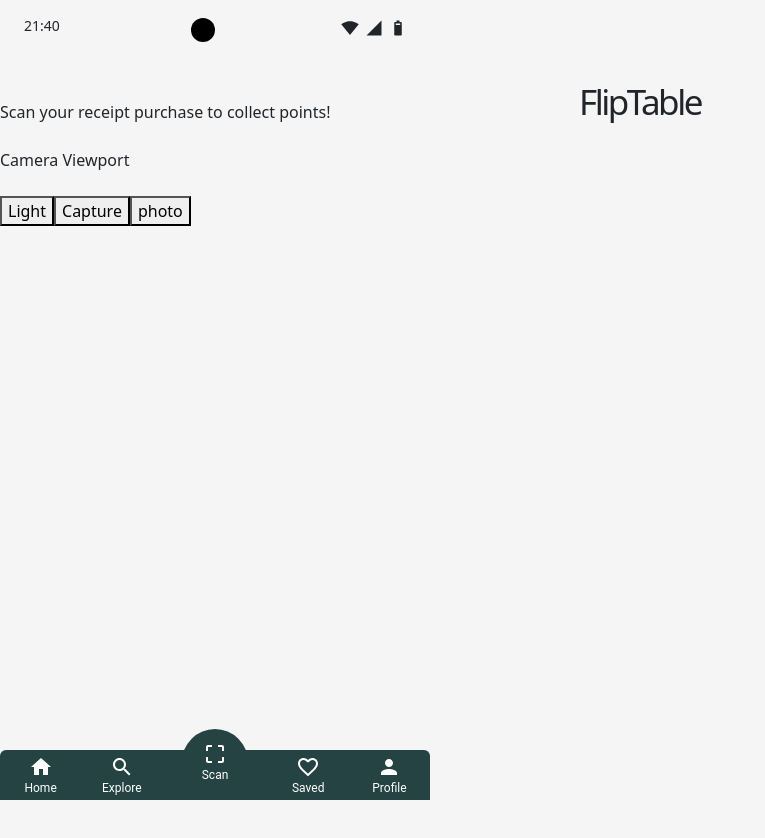
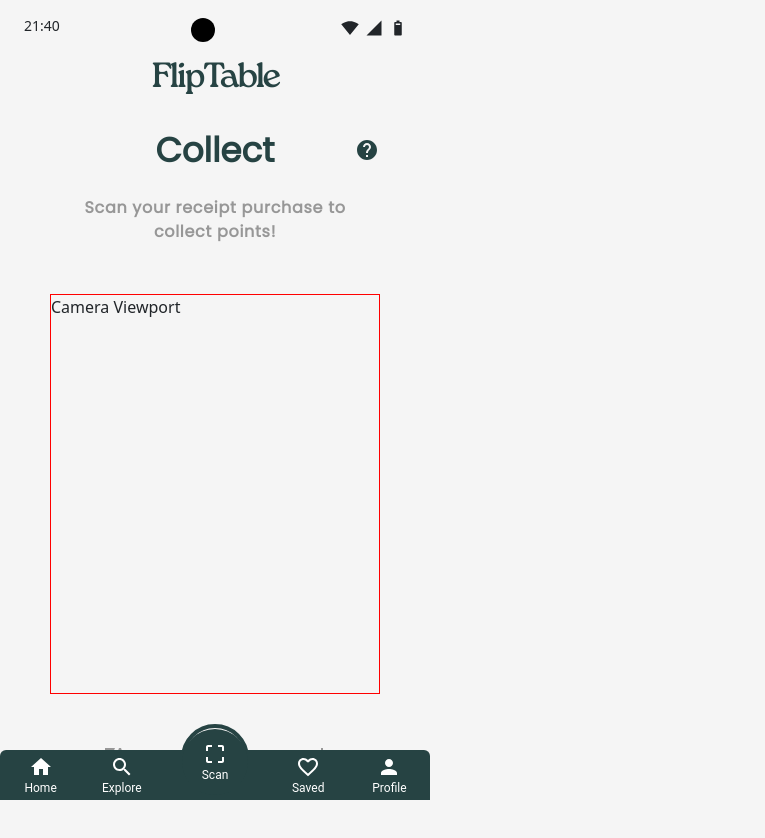
Before and after one commit to sei43-projectFlipTable/FlipTable, a React (Vite) app in the folder front-end/: page /scan in a window 1280 px wide. Shown: the top 838 px of the page, without its empty margins (0-765 px from the left). Built offline with nearby package versions, Linux system fonts and the light colour scheme.

Commit message:
95% css for collect page
might try MUI grid later on

```diff
--- a/front-end/src/components/AppHeader.module.css
+++ b/front-end/src/components/AppHeader.module.css
@@ -1,10 +1,11 @@
 .appHeader {
-  position: fixed;
   margin: 0;
   left: 0;
-  text-align: center;
+  font-family: "RocaOne-Rg";
+  color: #264343;
   font-size: 35px;
   letter-spacing: -2.5px;
+  text-align: center;
   justify-content: center;
   width: 100%;
 }
--- /dev/null
+++ b/front-end/src/components/ScanBody.module.css
@@ -0,0 +1,75 @@
+.mainBody {
+  display: grid;
+  grid-template-columns: 50px 25px auto 25px 50px;
+  grid-template-rows: repeat(4);
+}
+
+.collect {
+  display: flex;
+  grid-area: 1/2/2/5;
+  font-size: 34px;
+  font-weight: 900;
+  justify-content: center;
+  align-items: center;
+  padding: 20px;
+  font-family: "Poppins";
+  color: #264343;
+}
+
+.helpicon {
+  display: flex;
+  grid-area: 1/4/2/5;
+  align-items: center;
+  color: #264343;
+}
+
+.instructions {
+  grid-area: 2/3/3/4;
+  height: 100%;
+  width: 100%;
+  text-align: center;
+  justify-items: center;
+  padding-bottom: 50px;
+  font-family: "Poppins";
+  font-size: 16px;
+  letter-spacing: 0.7px;
+  font-weight: 600;
+  color: #979797;
+}
+
+.cameraView {
+  grid-area: 3/2/4/5;
+
+  height: 400px;
+  width: 100%;
+  border: 1px solid red;
+  margin-bottom: 30px;
+}
+
+.cameraFunctions {
+  grid-area: 4/3/5/4;
+  display: flex;
+  flex-direction: row;
+  width: 100%;
+  justify-content: space-around;
+  height: fit-content;
+}
+
+.cameraFunctions > button {
+  height: 68px;
+  border: none;
+  background-color: transparent;
+  padding: 0;
+  color: #979797;
+}
+
+.cameraFunctions > .captureButton {
+  height: 68px;
+  width: 68px;
+  border: 4px solid #264343;
+  border-radius: 50%;
+  background-color: transparent;
+}
+.cameraFunctions > .captureButton > circle {
+  display: none;
+}
--- a/front-end/src/index.css
+++ b/front-end/src/index.css
@@ -2,8 +2,7 @@
 
 @font-face {
   font-family: "RocaOne-Rg";
-  src: url("/fonts/RocaOne-Rg.woff2") format("woff2"),
-    url("/fonts/RocaOne-Rg.woff") format("woff");
+  src: url("/fonts/RocaOne-Rg.woff2") format("woff2"), url("/fonts/RocaOne-Rg.woff") format("woff");
   font-weight: normal;
   font-style: normal;
   font-display: swap;
--- a/front-end/src/pages/ScanPage.jsx
+++ b/front-end/src/pages/ScanPage.jsx
@@ -2,9 +2,13 @@
 import PhoneTopBar from "../components/PhoneTopBar";
 import AppHeader from "../components/AppHeader";
 import { Link } from "react-router-dom";
-
+import HelpIcon from "@mui/icons-material/Help";
 import { Box, Button, Modal, Typography } from "@mui/material";
 import NavBar from "../components/NavBar";
+import styles from "../components/ScanBody.module.css";
+import FlashAutoIcon from "@mui/icons-material/FlashAuto";
+import PhotoCameraIcon from "@mui/icons-material/PhotoCamera";
+import AddPhotoAlternateIcon from "@mui/icons-material/AddPhotoAlternate";
 
 function ScanPage() {
   const [showModal, setShowModal] = useState(false);
@@ -46,19 +50,28 @@
       </Modal>
 
       <PhoneTopBar />
-      <br />
       <AppHeader />
+      <div className={styles.mainBody}>
+        <div className={styles.collect}>Collect</div>
+        <div className={styles.helpicon}>
+          <HelpIcon /> {/*onclick =  popup for the help*/}
+        </div>
 
-      <br />
-      <div>Scan your receipt purchase to collect points!</div>
-      <br />
+        <div className={styles.instructions}>Scan your receipt purchase to collect points!</div>
+        <div className={styles.cameraView}>Camera Viewport</div>
+        <div className={styles.cameraFunctions}>
+          <button className="light-button">
+            <FlashAutoIcon />
+          </button>
+          <button className={styles.captureButton}>
+            <PhotoCameraIcon sx={{ color: "#264343", height: "26px", width: "24px" }} />
+          </button>
+          <button className="upload-photo">
+            <AddPhotoAlternateIcon />
+          </button>
+        </div>
+      </div>
 
-      <div className="camera-view">Camera Viewport</div>
-      <br />
-
-      <button className="light-button">Light</button>
-      <button className="capture-button">Capture</button>
-      <button className="upload-photo">photo</button>
       <NavBar />
     </>
   );
```
